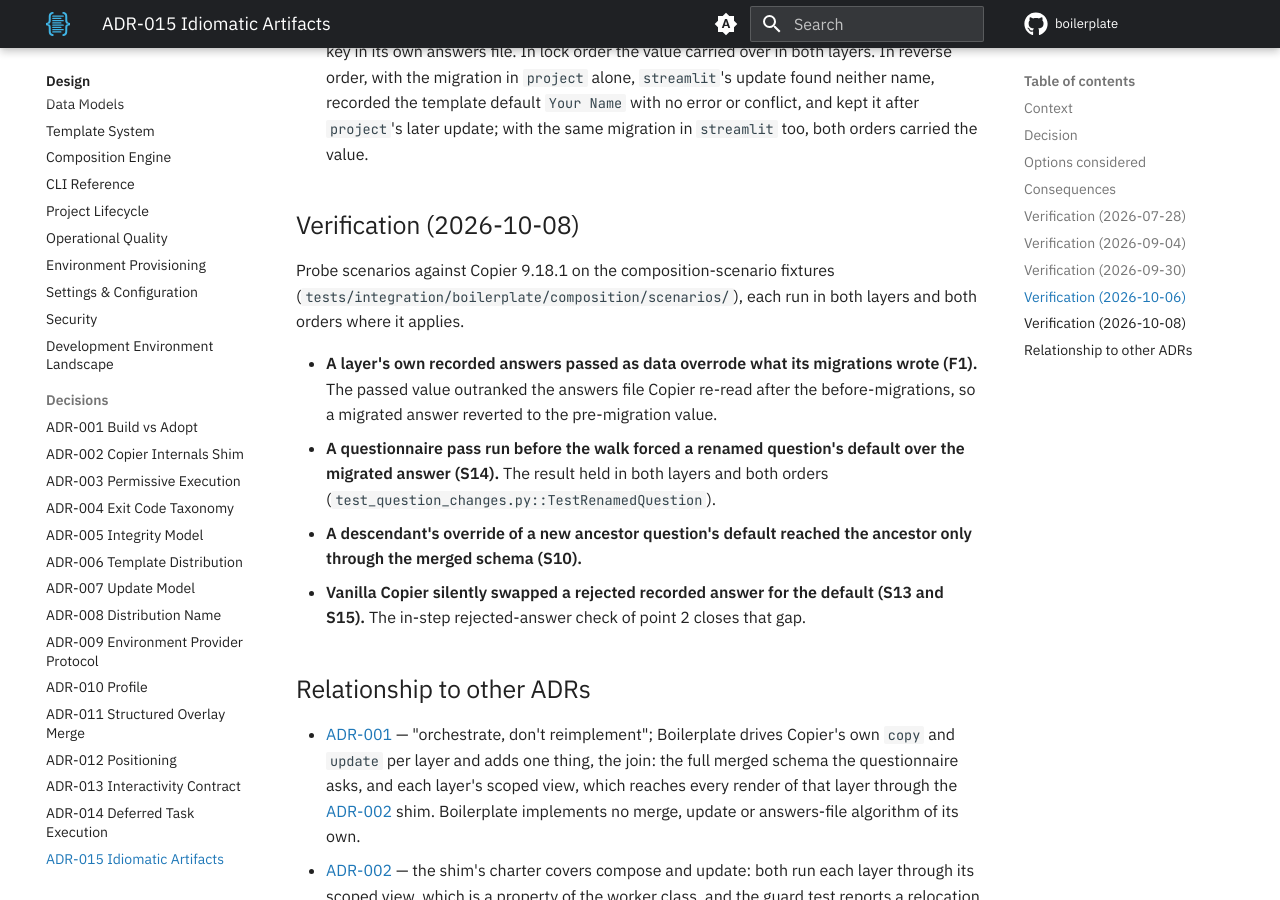
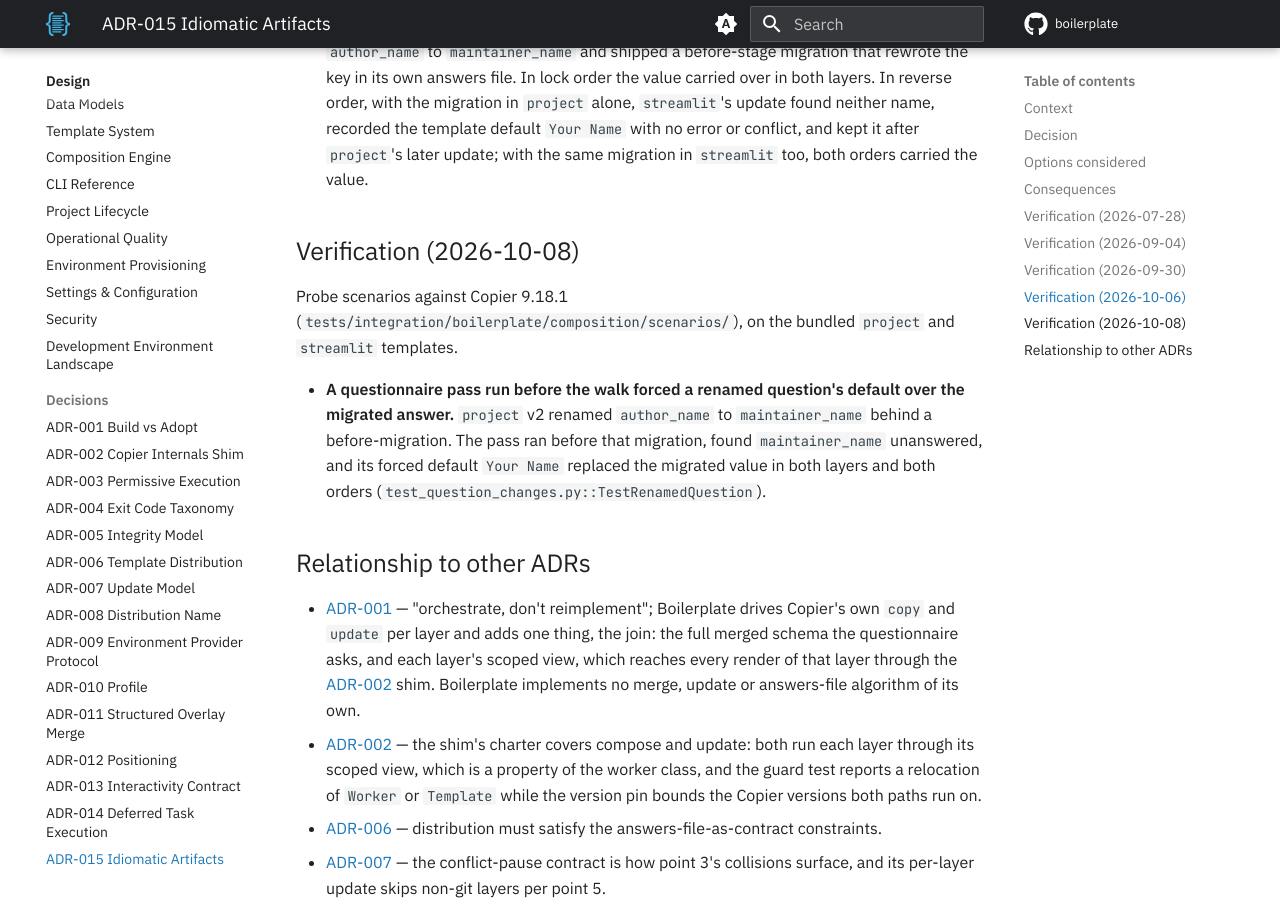
Before and after one commit to TheRealBillSiegler/boilerplate, an MkDocs documentation site: the page built from docs/design/adr-015-idiomatic-artifacts.md, in a window 1280 px wide and 900 px high, scrolled down 10678 px. Built offline with MkDocs 1.6.1 and Material for MkDocs 9.7.7, drawn with Linux system fonts in a browser that asks for light colours; comment, search, counter and statistics services are not loaded; the version menu is left out; some of the changed text lies outside the part shown.

Commit message:
docs(design): ground the own-answers rule in Copier's precedence, not a run
ADR-015's 2026-10-08 verification credited a probe with showing that a
layer's own recorded answers, passed as data, override what its
migrations wrote. No scenario has run that case yet; the rule follows
from Copier's answer precedence (`AnswersMap.combined` ranks passed data
over the answers file). State it that way in design 04 and the rejected
alternative, keep in the verification entry only the questionnaire-pass
result the scenario suite observed, and drop the review-round and
scenario labels the docs cannot resolve, along with the bullets that
repeated the 2026-10-06 entry.

Co-Authored-By: Claude Opus 5.5 <noreply@anthropic.com>

```diff
--- a/docs/design/adr-015-idiomatic-artifacts.md
+++ b/docs/design/adr-015-idiomatic-artifacts.md
@@ -31,8 +31,8 @@ Composition therefore answers to two reference points at once, and each owns a d
 - **The scoped view held in the fields of a `Worker` subclass (chosen)** — the layer keeps its own `copier.yml` free of the join, Copier runs every render, and the view reaches all three of Copier's update renders.
 - **Every render under the full merged schema** — rejected: a descendant's context hook rewrote an ancestor's rendered files, and every answers file recorded siblings' answers ([Verification (2026-10-06)](#verification-2026-10-06)).
 - **The scoped view alone as the source of question definitions and defaults at update** — rejected: an ancestor's update recorded the ancestor's own default for a new question its descendant overrides, in both walk orders ([Verification (2026-10-06)](#verification-2026-10-06)); the step takes definitions and defaults from the full merged schema instead.
-- **A later layer's recorded value over an earlier one's** — rejected: a descendant's stale copy of an ancestor's answer shadows the value the ancestor's migration wrote ([Verification (2026-10-08)](#verification-2026-10-08), F1).
-- **One questionnaire pass before the walk** — rejected: it asks for questions a migration answers, and a renamed question's default overrode the migrated answer in both layers and both orders ([Verification (2026-10-08)](#verification-2026-10-08), S14).
+- **A later layer's recorded value over an earlier one's** — rejected: passed data outranks the answers file in Copier's answer precedence (`AnswersMap.combined`), so a descendant's stale copy of an ancestor's answer, passed over the ancestor's, would shadow the value the ancestor's migration wrote.
+- **One questionnaire pass before the walk** — rejected: it asks for questions a migration answers, and a renamed question's default overrode the migrated answer in both layers and both orders ([Verification (2026-10-08)](#verification-2026-10-08)).
 - **A file-path extension registered once, from one source at the target versions** — rejected: the old copy renders with the new code, so the update silently keeps the old output ([Verification (2026-10-06)](#verification-2026-10-06)).
 - **A merged template set on one worker instance** — rejected: `dataclasses.replace` rebuilds the update renders without it ([Verification (2026-09-30)](#verification-2026-09-30)).
 - **Declaring inherited questions in each child layer so a vanilla per-layer update sees them** — rejected: it duplicates the parent's schema by hand, and the copy drifts when the parent renames or retypes the question.
@@ -98,12 +98,9 @@ Empirical run against the bundled `project` and `streamlit` templates and synthe
 
 ## Verification (2026-10-08)
 
-Probe scenarios against Copier 9.18.1 on the composition-scenario fixtures (`tests/integration/boilerplate/composition/scenarios/`), each run in both layers and both orders where it applies.
+Probe scenarios against Copier 9.18.1 (`tests/integration/boilerplate/composition/scenarios/`), on the bundled `project` and `streamlit` templates.
 
-- **A layer's own recorded answers passed as data overrode what its migrations wrote (F1).** The passed value outranked the answers file Copier re-read after the before-migrations, so a migrated answer reverted to the pre-migration value.
-- **A questionnaire pass run before the walk forced a renamed question's default over the migrated answer (S14).** The result held in both layers and both orders (`test_question_changes.py::TestRenamedQuestion`).
-- **A descendant's override of a new ancestor question's default reached the ancestor only through the merged schema (S10).**
-- **Vanilla Copier silently swapped a rejected recorded answer for the default (S13 and S15).** The in-step rejected-answer check of point 2 closes that gap.
+- **A questionnaire pass run before the walk forced a renamed question's default over the migrated answer.** `project` v2 renamed `author_name` to `maintainer_name` behind a before-migration. The pass ran before that migration, found `maintainer_name` unanswered, and its forced default `Your Name` replaced the migrated value in both layers and both orders (`test_question_changes.py::TestRenamedQuestion`).
 
 ## Relationship to other ADRs
 
```
Also changed, not shown: docs/design/04-composition-engine.md (+1 -1 lines).
